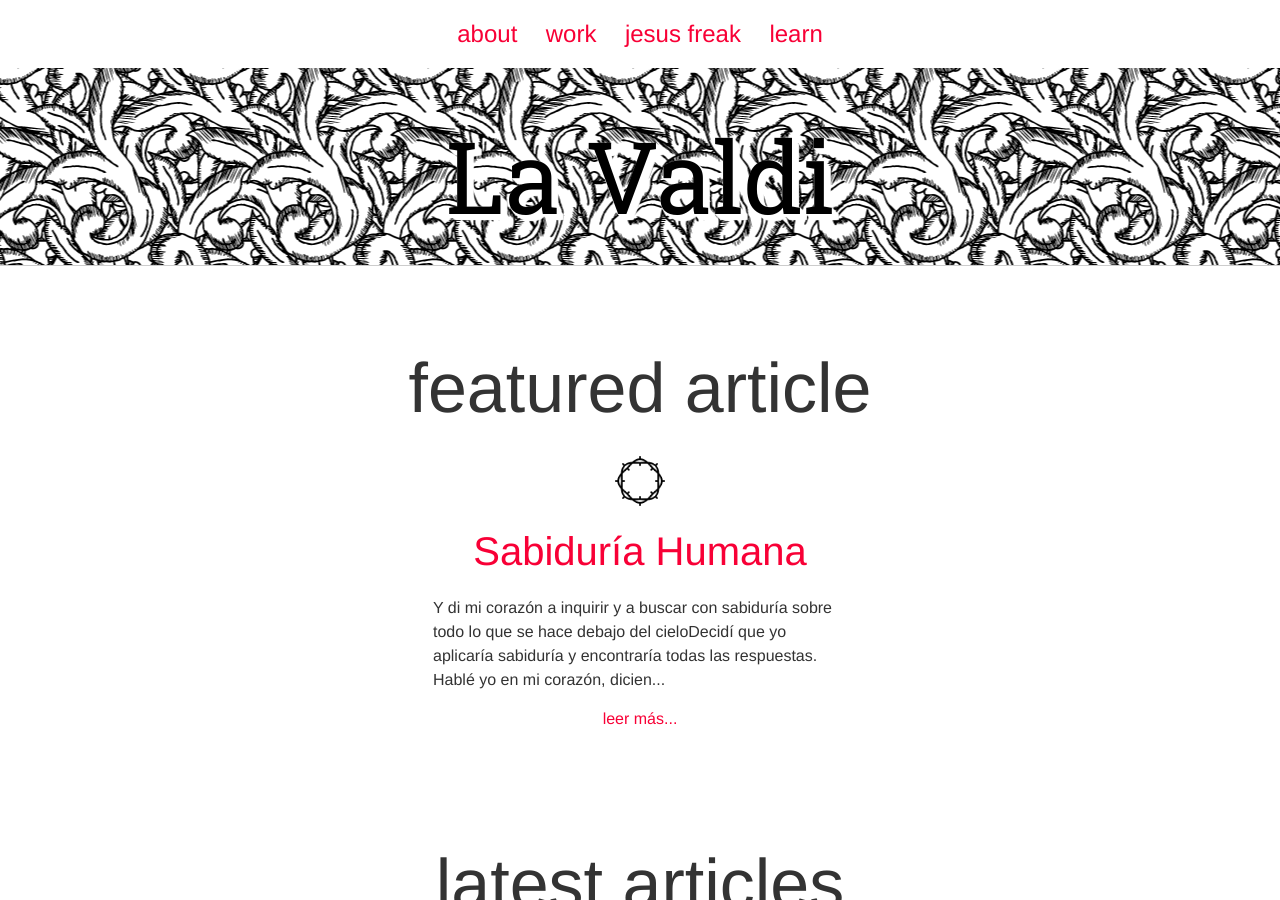
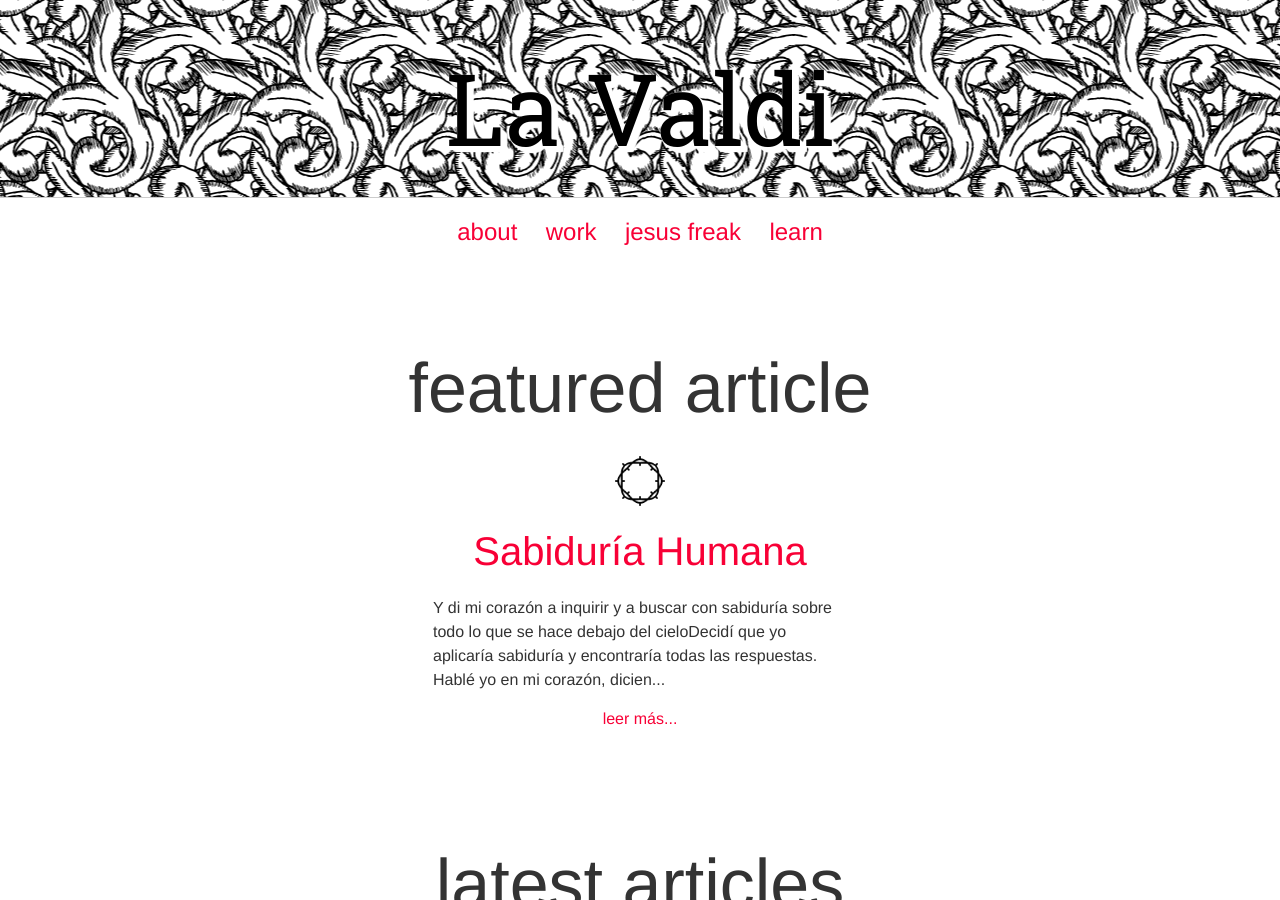
Before and after one commit to lavaldi/lavaldi-1.0, a Jekyll site: the page built from index.html, in a window 1280 px wide and 900 px high. Built offline with Jekyll 4.4.1, drawn with Linux system fonts in a browser that asks for light colours; some web fonts are replaced.

Commit message:
changes in header: menu active

```diff
--- a/_includes/header.html
+++ b/_includes/header.html
@@ -1,11 +1,11 @@
+<header class="site-header">
+  <h1 class="site-title mega"><a href="/">{{ site.title }}</a></h1>
+</header>
+
 <nav class="site-nav">
   <ul>
     {% for link in site.links %}
-      <li><a href="{{ link.url }}">{{ link.title }}</a></li>
+      <li><a href="{{ link.url }}" {% if link.url == page.url %}class="active"{% endif %}>{{ link.title }}</a></li>
     {% endfor %}
   </ul>
 </nav>
-
-<header class="site-header">
-  <h1 class="site-title mega"><a href="/">{{ site.title }}</a></h1>
-</header>
```
